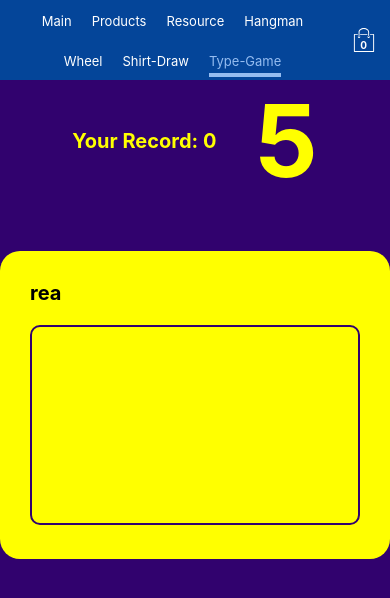
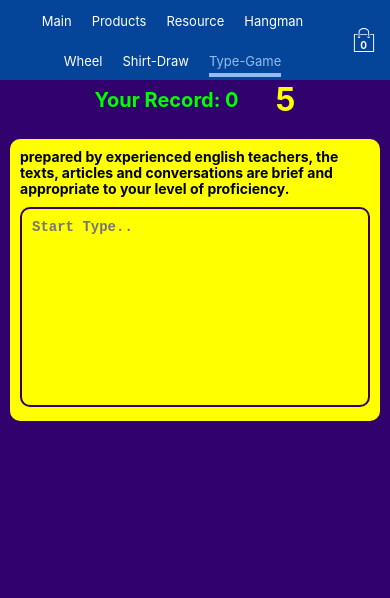
Before and after one commit to TornikeZhizhi/React-sumNew, a React (Create React App) app: page /type-Game in a window 390 px wide. Shown: the top 598 px of the page. Built offline with nearby package versions, Linux system fonts and the light colour scheme; no server answers; a web font is replaced by a local one.

Commit message:
add texts

```diff
--- a/src/Components/TypeGame/TypeGame.js
+++ b/src/Components/TypeGame/TypeGame.js
@@ -10,7 +10,7 @@ import classes from "./TypeGame.module.css";
 
 const TypeGame = () => {
 
-    const typeText = "Rea"
+    const typeText = "Prepared by experienced English teachers, the texts, articles and conversations are brief and appropriate to your level of proficiency."
     const [text, setText ] = useState([]);
 
     const [textareaText, setTextAreaText] = useState()
@@ -139,7 +139,7 @@ const TypeGame = () => {
 
                     })}
                 </div>
-                <textarea className={classes.textare} value={textareaText} onChange={textareaHandler}></textarea>
+                <textarea className={classes.textare} placeholder="Start Type.." value={textareaText} onChange={textareaHandler}></textarea>
 
             </div>
         </div>
--- a/src/Components/TypeGame/TypeGame.module.css
+++ b/src/Components/TypeGame/TypeGame.module.css
@@ -58,7 +58,7 @@
 }
 
 .smaltext {
-    color: yellow;
+    color: #00ff00;
     font-weight: bold;
     font-size: 20px;
     text-align: center;
@@ -69,3 +69,33 @@
     justify-content: center;
     align-items: center;
 }
+
+@media (max-width: 580px) {
+    /* CSS stuff */
+
+    .score {
+        font-size: 32px;
+    }
+
+    .test {
+        padding: 0 10px;
+    }
+
+    .typeContainer {
+        max-width: 500px;
+        border-radius: 10px;
+        background-color: yellow;
+        margin: 20px auto 10px;
+        padding: 10px;
+    }
+
+    .typeText {
+        font-size: 14px;
+        line-height: 16px;
+        margin-bottom: 10px;
+    }
+
+    .textare {
+        font-size: 14px;
+    }
+ }
```
